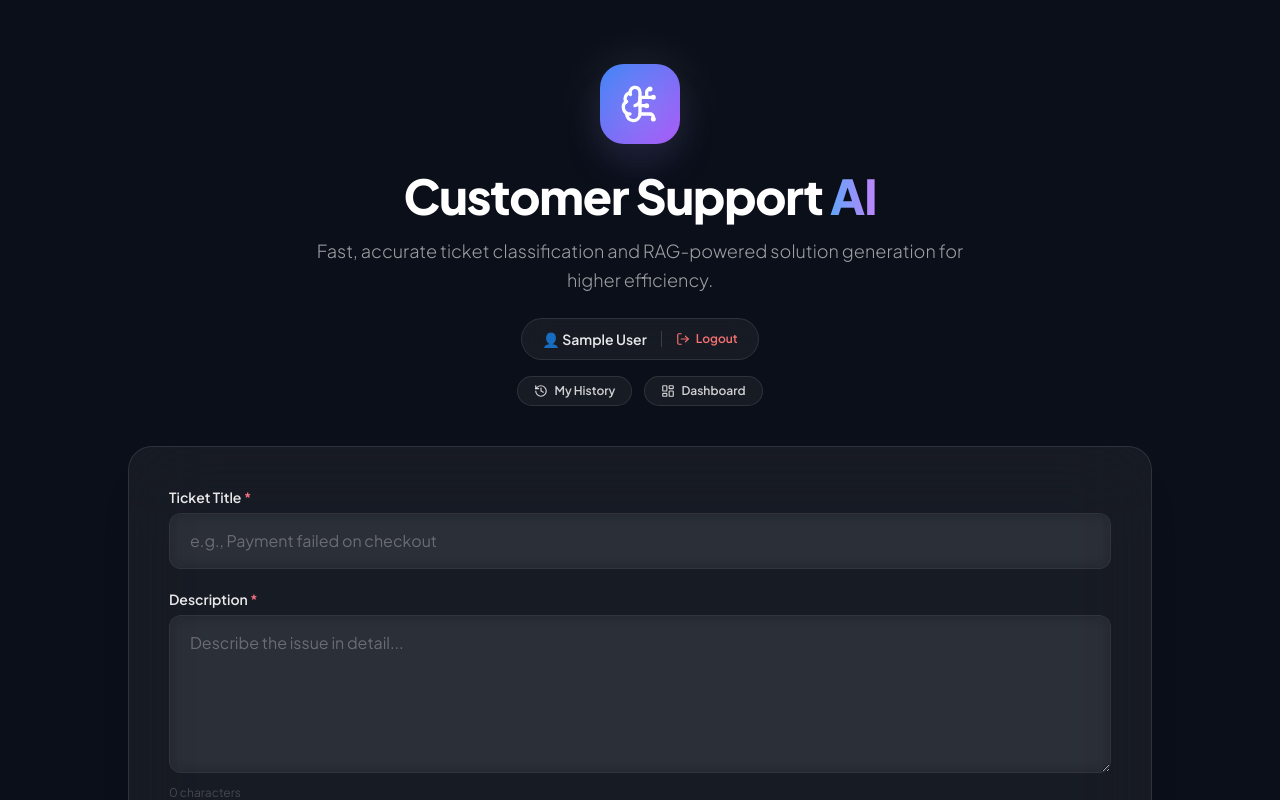
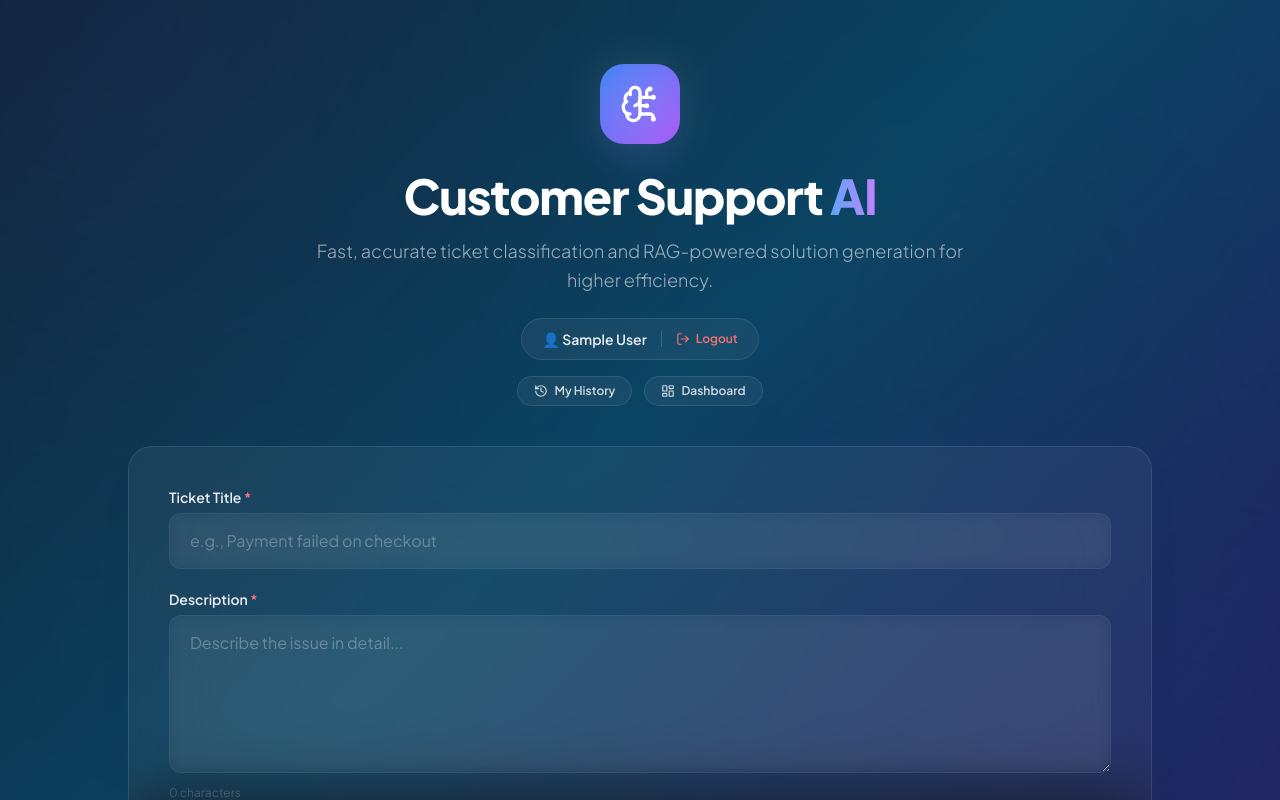
Before and after one commit to Aya-Mohamed945/Customer-Support-AI-System, a Next.js app in the folder frontend/: page / in a window 1280 px wide. Shown: the top 800 px of the page. Built offline with nearby package versions, Linux system fonts and the light colour scheme; no server answers; sample sign-in values are in the browser's storage.

Commit message:
Remove unused import and fix formatting issues

```diff
--- a/frontend/app/page.tsx
+++ b/frontend/app/page.tsx
@@ -4,10 +4,9 @@
 import { useState, useEffect } from 'react';
 import Link from 'next/link';
 import { useRouter } from 'next/navigation';
-import { Sparkles, BrainCircuit, History, LogOut, LayoutDashboard } from 'lucide-react';
+import {  BrainCircuit, History, LogOut, LayoutDashboard } from 'lucide-react';
 import TicketForm from './components/TicketForm';
 import ResultsDisplay from './components/ResultsDisplay';
-import LoadingSkeleton from './components/ui/LoadingSkeleton';
 import Toast from './components/ui/Toast';
 import { predictTicket } from './utils/api';
 import { PredictionResponse, User, ToastData } from './types';  // ✅ من types
@@ -61,14 +60,14 @@ export default function Home() {
 
   if (pageLoading) {
     return (
-      <div className="min-h-screen flex items-center justify-center bg-[#0b0f19]">
+      <div className="min-h-screen flex items-center justify-center">
         <div className="w-10 h-10 border-4 border-indigo-500/30 border-t-indigo-500 rounded-full animate-spin" />
       </div>
     );
   }
 
   return (
-    <div className="min-h-screen py-10 px-4 sm:py-16 flex items-center justify-center bg-[#0b0f19]">
+    <div className="min-h-screen py-10 px-4 sm:py-16 flex items-center justify-center">
       {toast && <Toast message={toast.message} type={toast.type} onClose={() => setToast(null)} />}
 
       <div className="max-w-5xl mx-auto w-full">
```
